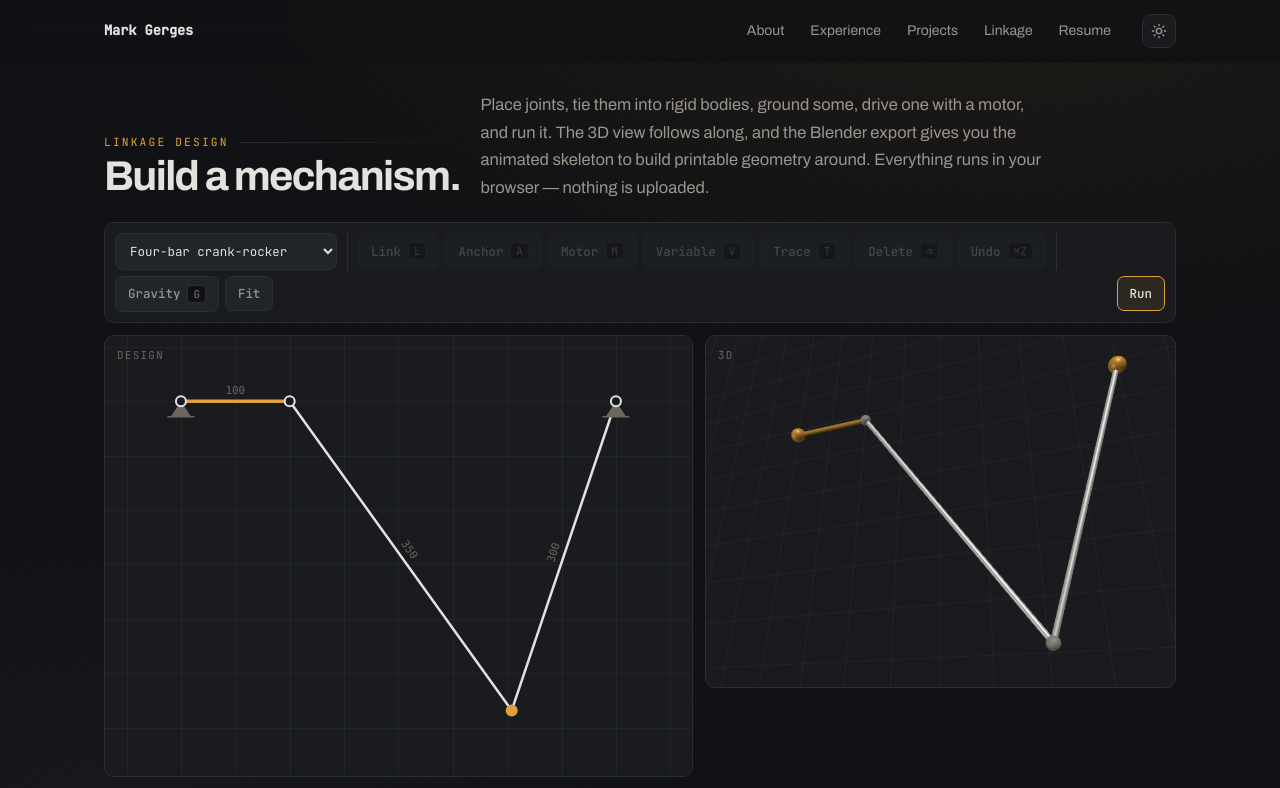
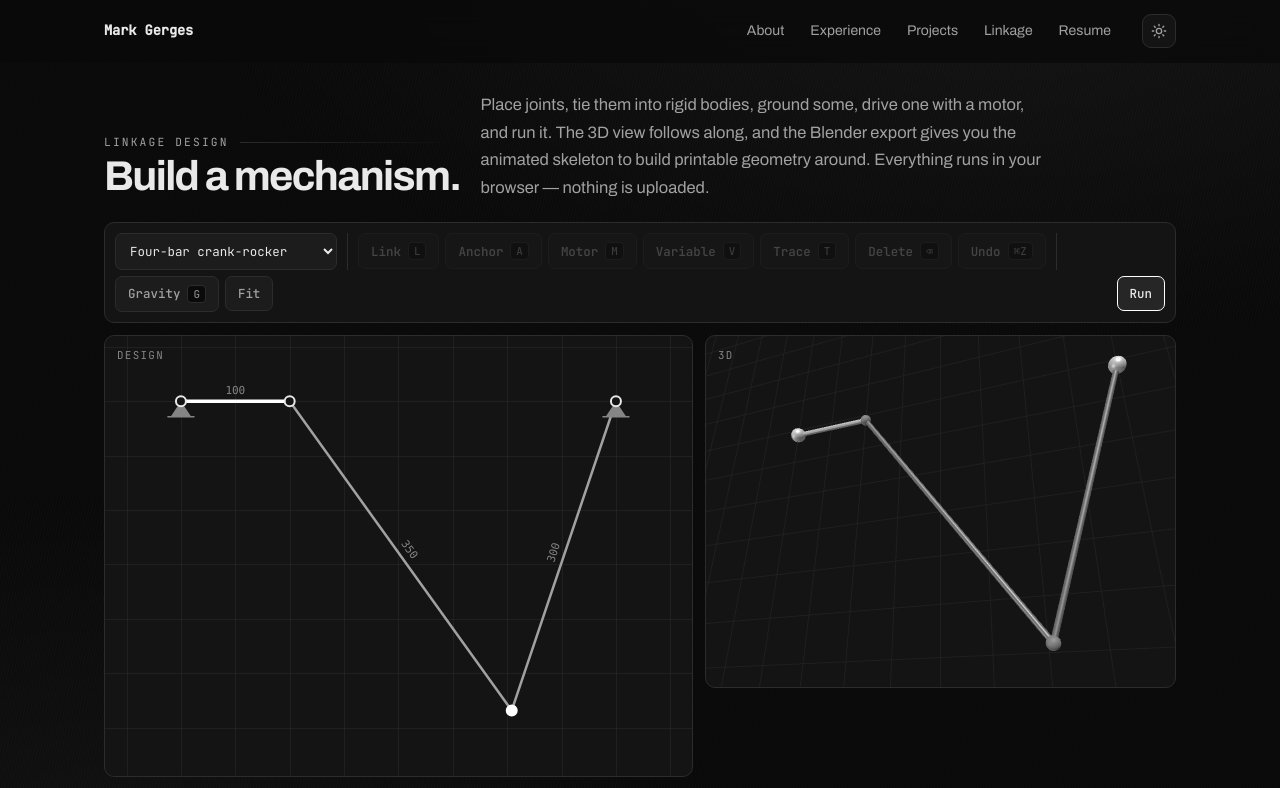
Before and after one commit to MHSGhali/MHSGhali.github.io, a plain HTML site: page pages/linkage.html in a window 1280 px wide. Shown: the top 788 px of the page. Drawn offline with nearby package versions, Linux system fonts and the light colour scheme.

Commit message:
Recolour the site black, white and grey
Drops the brass-on-steel palette for a strictly neutral one: every colour value
in the CSS, the two canvases, the 3D materials and the favicon now has
r == g == b. Nineteen values, no hue anywhere.

The interesting part is what happens to --accent. It was doing a lot of work --
eyebrows, motors, traced paths, the primary button, focus rings, hover borders
-- and with hue gone it cannot signal by being a different colour. So it stops
being a colour and becomes a POSITION: the far end of the value scale, white on
black and black on white, marking whatever should carry the most emphasis.
Everything else is placed between --text and --surface-line by value alone.

Three things had to move to keep the hierarchy legible once that changed:

- The eyebrow was at --accent, which made a small uppercase label the brightest
  thing on the page, above the headline. Its letterspaced mono already marks it
  as a label, so it drops to --text-dim.
- The hero's two-tone headline had both halves landing on near-white. The first
  line drops to --text-dim so the second still reads as the emphasis.
- In both canvases and in 3D, a driven link and an ordinary one were both
  near-white. Ordinary bars drop to --text-dim so the motor is the brightest
  thing in the mechanism, which is the one distinction those views exist to
  make.

--text-faint also went up a step in both themes, to 4.9-5.4:1. It carries
dates, meta lines, the status bar and the canvas numerals -- all small text,
which needs 4.5:1 -- and both the old palette and the first cut of this one sat
near 3.4:1 against the card surfaces. Every other text pair is AA or better;
body text is 16:1 and 18:1.

The favicon now switches ink on prefers-color-scheme rather than carrying a
fixed colour, since a single grey that reads on both tab strips does not exist.
Anything not honouring that falls back to mid grey.

Co-Authored-By: Claude Opus 5 <noreply@anthropic.com>
Claude-Session: https://claude.ai/code/session_01V4qSw7P4NyoX2pNy3QPXNj

```diff
--- a/css/main.css
+++ b/css/main.css
@@ -1,19 +1,25 @@
 /* ============================================================
    Mark Gerges - design system
-   Dark-first, machined: brass on steel. Light mode via [data-theme].
+   Monochrome, dark-first. Light mode via [data-theme].
+
+   There is no hue anywhere, so --accent is not a colour but a POSITION: the
+   far end of the value scale, white on black and black on white. It marks
+   whatever should carry the most emphasis -- a driven motor link, a traced
+   path, the primary button, a focused control. Everything else is placed
+   between --text and --surface-line by value alone.
    ============================================================ */
 
 :root {
-  --bg:            #101114;
-  --bg-elev:       #191b1f;
-  --bg-elev-2:     #212429;
-  --surface-line:  #2b2e33;
-  --text:          #e4e2de;
-  --text-dim:      #9a958d;
-  --text-faint:    #6b675f;
-  --accent:        #e0a03c;
-  --accent-soft:   rgba(224, 160, 60, 0.10);
-  --ring:          rgba(224, 160, 60, 0.5);
+  --bg:            #0a0a0a;
+  --bg-elev:       #141414;
+  --bg-elev-2:     #1c1c1c;
+  --surface-line:  #2c2c2c;
+  --text:          #e9e9e9;
+  --text-dim:      #a1a1a1;
+  --text-faint:    #858585;
+  --accent:        #ffffff;
+  --accent-soft:   rgba(255, 255, 255, 0.08);
+  --ring:          rgba(255, 255, 255, 0.55);
   --shadow:        0 1px 2px rgba(0,0,0,.6), 0 12px 30px -14px rgba(0,0,0,.85);
   --sheen-opacity: 1;
 
@@ -26,18 +32,18 @@
 }
 
 :root[data-theme="light"] {
-  --bg:            #faf9f6;
+  --bg:            #fbfbfb;
   --bg-elev:       #ffffff;
-  --bg-elev-2:     #f1efe9;
-  --surface-line:  #e3dfd6;
-  --text:          #17150f;
-  --text-dim:      #56514a;
-  --text-faint:    #8a847a;
-  --accent:        #9c6a12;
-  --accent-soft:   rgba(156, 106, 18, 0.08);
-  --ring:          rgba(156, 106, 18, 0.45);
-  --shadow:        0 1px 2px rgba(23,21,15,.05), 0 10px 26px -14px rgba(23,21,15,.2);
-  --sheen-opacity: 0.5;
+  --bg-elev-2:     #f2f2f2;
+  --surface-line:  #e2e2e2;
+  --text:          #131313;
+  --text-dim:      #555555;
+  --text-faint:    #6e6e6e;
+  --accent:        #000000;
+  --accent-soft:   rgba(0, 0, 0, 0.06);
+  --ring:          rgba(0, 0, 0, 0.5);
+  --shadow:        0 1px 2px rgba(0,0,0,.05), 0 10px 26px -14px rgba(0,0,0,.22);
+  --sheen-opacity: 0.6;
 }
 
 *, *::before, *::after { box-sizing: border-box; }
@@ -68,18 +74,18 @@ body {
   opacity: var(--sheen-opacity);
   transition: opacity .5s ease;
   background:
-    radial-gradient(1200px 600px at 78% -8%, rgba(224,160,60,.07), transparent 70%),
-    radial-gradient(900px 500px at 8% 104%, rgba(140,160,190,.05), transparent 72%),
+    radial-gradient(1200px 600px at 78% -8%, rgba(255,255,255,.05), transparent 70%),
+    radial-gradient(900px 500px at 8% 104%, rgba(255,255,255,.03), transparent 72%),
     repeating-linear-gradient(102deg,
       rgba(255,255,255,.012) 0px, rgba(255,255,255,.012) 1px,
       transparent 1px, transparent 3px);
 }
 :root[data-theme="light"] .sheen {
   background:
-    radial-gradient(1200px 600px at 78% -8%, rgba(156,106,18,.06), transparent 70%),
-    radial-gradient(900px 500px at 8% 104%, rgba(90,110,140,.05), transparent 72%),
+    radial-gradient(1200px 600px at 78% -8%, rgba(0,0,0,.035), transparent 70%),
+    radial-gradient(900px 500px at 8% 104%, rgba(0,0,0,.022), transparent 72%),
     repeating-linear-gradient(102deg,
-      rgba(23,21,15,.014) 0px, rgba(23,21,15,.014) 1px,
+      rgba(0,0,0,.014) 0px, rgba(0,0,0,.014) 1px,
       transparent 1px, transparent 3px);
 }
 
@@ -97,6 +103,7 @@ h3 { font-size: 1.12rem; }
 p  { margin: 0 0 1.05em; color: var(--text-dim); }
 a  { color: var(--accent); text-decoration: none; text-underline-offset: 3px; }
 a:hover { text-decoration: underline; }
+p a, li a, dd a { text-decoration: underline; text-decoration-thickness: 1px; }
 strong { color: var(--text); font-weight: 600; }
 ::selection { background: var(--accent); color: var(--bg); }
 
@@ -105,7 +112,7 @@ strong { color: var(--text); font-weight: 600; }
   font-size: .705rem;
   letter-spacing: .19em;
   text-transform: uppercase;
-  color: var(--accent);
+  color: var(--text-dim);
   margin: 0 0 14px;
   display: flex; align-items: center; gap: 11px;
 }
@@ -180,7 +187,7 @@ strong { color: var(--text); font-weight: 600; }
 }
 .btn:hover:not(:disabled) { text-decoration: none; transform: translateY(-2px); border-color: var(--accent); box-shadow: var(--shadow); }
 .btn:disabled { opacity: .4; cursor: not-allowed; transform: none; }
-.btn-primary { background: var(--accent); border-color: var(--accent); color: #17150f; font-weight: 600; }
+.btn-primary { background: var(--accent); border-color: var(--accent); color: var(--bg); font-weight: 600; }
 .btn-primary:hover:not(:disabled) { filter: brightness(1.08); border-color: var(--accent); }
 .btn svg { width: 15px; height: 15px; flex: none; }
 
@@ -188,9 +195,10 @@ strong { color: var(--text); font-weight: 600; }
 .hero { padding-block: 92px 76px; position: relative; }
 .hero-grid { display: grid; grid-template-columns: 1fr 440px; gap: 40px; align-items: center; }
 /* Smaller than the global h1: the hero shares its row with the canvas, so the
-   headline has about half the page to wrap in. */
+   headline has about half the page to wrap in. The two halves are separated by
+   value rather than hue -- the second line sits at the top of the scale. */
 .hero h1 { margin-bottom: 18px; font-weight: 800; letter-spacing: -.042em; line-height: 1.02;
-  font-size: clamp(2.1rem, 4.9vw, 3.7rem); }
+  font-size: clamp(2.1rem, 4.9vw, 3.7rem); color: var(--text-dim); }
 .hero h1 .grad { color: var(--accent); }
 .hero-role { font-size: 1.05rem; color: var(--text); font-weight: 500; margin-bottom: 14px; }
 .hero-role .sep { color: var(--text-faint); margin: 0 8px; }
--- a/js/linkage/app.js
+++ b/js/linkage/app.js
@@ -1,11 +1,11 @@
 /* Page controller for the linkage tool: wires the toolbar, the status line,
    the 3D view, the Blender export and the share link to the editor. */
 
-import { createEditor } from "./editor.js?v=554aaff8";
-import { createView3D } from "./view3d.js?v=554aaff8";
-import { PRESETS, buildPreset } from "./presets.js?v=554aaff8";
-import { exportBlenderScript } from "./blender.js?v=554aaff8";
-import { encode, decode } from "./serialize.js?v=554aaff8";
+import { createEditor } from "./editor.js?v=0bbdca31";
+import { createView3D } from "./view3d.js?v=0bbdca31";
+import { PRESETS, buildPreset } from "./presets.js?v=0bbdca31";
+import { exportBlenderScript } from "./blender.js?v=0bbdca31";
+import { encode, decode } from "./serialize.js?v=0bbdca31";
 
 const $ = (sel) => document.querySelector(sel);
 
@@ -167,10 +167,10 @@ function palette() {
   const cs = getComputedStyle(document.documentElement);
   const get = (n, f) => cs.getPropertyValue(n).trim() || f;
   return {
-    accent: get("--accent", "#e0a03c"),
-    line: get("--surface-line", "#2b2e33"),
-    text: get("--text", "#e4e2de"),
-    dim: get("--text-dim", "#9a958d"),
+    accent: get("--accent", "#ffffff"),
+    line: get("--surface-line", "#2c2c2c"),
+    text: get("--text", "#e9e9e9"),
+    dim: get("--text-dim", "#a1a1a1"),
   };
 }
 
--- a/js/linkage/blender.js
+++ b/js/linkage/blender.js
@@ -11,8 +11,8 @@
 
    Convention: 1 mechanism world unit = 1 mm. */
 
-import * as M from "./mechanism.js?v=554aaff8";
-import * as S from "./solver.js?v=554aaff8";
+import * as M from "./mechanism.js?v=0bbdca31";
+import * as S from "./solver.js?v=0bbdca31";
 
 export const EXPORT_FRAMES = 120;
 
--- a/js/linkage/editor.js
+++ b/js/linkage/editor.js
@@ -6,9 +6,9 @@
    with a mouse, a trackpad, or a finger, and every keyboard shortcut from the
    desktop app is also a toolbar button because a phone has no keyboard. */
 
-import * as M from "./mechanism.js?v=554aaff8";
-import * as S from "./solver.js?v=554aaff8";
-import * as v from "./vec2.js?v=554aaff8";
+import * as M from "./mechanism.js?v=0bbdca31";
+import * as S from "./solver.js?v=0bbdca31";
+import * as v from "./vec2.js?v=0bbdca31";
 
 const CONNECTOR_HIT_RADIUS = 12;   /* screen px */
 const LINK_EDGE_HIT_DIST = 7;
@@ -53,13 +53,13 @@ export function createEditor(canvas, { onChange } = {}) {
     const cs = getComputedStyle(document.documentElement);
     const get = (n, f) => cs.getPropertyValue(n).trim() || f;
     return {
-      accent: get("--accent", "#e0a03c"),
-      line: get("--surface-line", "#2b2e33"),
-      text: get("--text", "#e4e2de"),
-      dim: get("--text-dim", "#9a958d"),
-      faint: get("--text-faint", "#6b675f"),
-      elev: get("--bg-elev", "#191b1f"),
-      bg: get("--bg", "#101114"),
+      accent: get("--accent", "#ffffff"),
+      line: get("--surface-line", "#2c2c2c"),
+      text: get("--text", "#e9e9e9"),
+      dim: get("--text-dim", "#a1a1a1"),
+      faint: get("--text-faint", "#858585"),
+      elev: get("--bg-elev", "#141414"),
+      bg: get("--bg", "#0a0a0a"),
     };
   }
 
@@ -580,7 +580,9 @@ export function createEditor(canvas, { onChange } = {}) {
     ctx.lineCap = "round";
     for (const l of mechanism.links) {
       if (!l.alive) continue;
-      ctx.strokeStyle = l.selected ? palette.accent : l.isDriven ? palette.accent : palette.text;
+      /* Monochrome: selected and driven links take the top of the value
+         scale; everything else sits a step below so they stand out. */
+      ctx.strokeStyle = l.selected || l.isDriven ? palette.accent : palette.dim;
       ctx.lineWidth = l.selected ? 4 : l.isDriven ? 3.5 : 2.5;
       /* A variable-length link is drawn dashed: it is the one kind of link
          whose length you cannot trust by looking at it. */
--- a/js/linkage/mechanism.js
+++ b/js/linkage/mechanism.js
@@ -14,7 +14,7 @@
       That is what makes a ternary-or-larger link (a plate, not a bar) rigid:
       every internal distance is held, not just consecutive ones. */
 
-import * as v from "./vec2.js?v=554aaff8";
+import * as v from "./vec2.js?v=0bbdca31";
 
 /* Condensed upper-triangular pair index for i<j among k items (0-indexed). */
 export function pairIndex(i, j, k) {
--- a/js/linkage/presets.js
+++ b/js/linkage/presets.js
@@ -13,7 +13,7 @@
    The engine's y axis points down, as in the desktop tool, so gravity is
    +y and mechanisms that should sit above their ground line use negative y. */
 
-import * as M from "./mechanism.js?v=554aaff8";
+import * as M from "./mechanism.js?v=0bbdca31";
 
 /* Where two circles meet: radius ra about a, radius rb about b. `sign`
    picks which of the two intersections. Returns null if they don't reach. */
--- a/js/linkage/serialize.js
+++ b/js/linkage/serialize.js
@@ -11,7 +11,7 @@
    Dead (tombstoned) entries are dropped and ids renumbered on encode, so a
    long editing session doesn't produce a long link. */
 
-import * as M from "./mechanism.js?v=554aaff8";
+import * as M from "./mechanism.js?v=0bbdca31";
 
 const b64urlEncode = (s) => {
   const bytes = new TextEncoder().encode(s);
--- a/js/linkage/solver.js
+++ b/js/linkage/solver.js
@@ -12,9 +12,9 @@
    that look arbitrary and are not: the global damping scale, and why
    convergence and binding are judged by different measures. */
 
-import * as v from "./vec2.js?v=554aaff8";
-import { pairIndex } from "./mechanism.js?v=554aaff8";
-import { solve as linalgSolve } from "./linalg.js?v=554aaff8";
+import * as v from "./vec2.js?v=0bbdca31";
+import { pairIndex } from "./mechanism.js?v=0bbdca31";
+import { solve as linalgSolve } from "./linalg.js?v=0bbdca31";
 
 export function defaultParams() {
   return {
--- a/js/linkage/view3d.js
+++ b/js/linkage/view3d.js
@@ -55,7 +55,7 @@ export async function createView3D(container, getMechanism) {
   /* Rebuilt to suit the mechanism in frame(): a fixed-size grid either swamps a
      small linkage or is swamped by a large one. */
   let grid = null;
-  let gridColor = 0x2b2e33;
+  let gridColor = 0x2c2c2c;
   function buildGrid(span) {
     if (grid) { scene.remove(grid); grid.geometry.dispose(); grid.material.dispose(); }
     /* A round pitch near a tenth of the span, so the squares read as a scale. */
@@ -107,7 +107,7 @@ export async function createView3D(container, getMechanism) {
   scene.add(group);
 
   function setTheme(palette) {
-    materials.rod.color.set(palette.text);
+    materials.rod.color.set(palette.dim);
     materials.driven.color.set(palette.accent);
     materials.joint.color.set(palette.dim);
     materials.anchor.color.set(palette.accent);
--- a/pages/linkage.html
+++ b/pages/linkage.html
@@ -11,15 +11,15 @@
 <meta property="og:description" content="Build a planar linkage, drive it with a motor, trace its coupler curves, orbit it in 3D, and export it to Blender.">
 <meta property="og:url" content="https://mhsghali.github.io/pages/linkage.html">
 <meta name="twitter:card" content="summary">
-<meta name="theme-color" content="#101114">
+<meta name="theme-color" content="#0a0a0a">
 <link rel="icon" type="image/svg+xml" href="../assets/images/favicon.svg">
 <link rel="preconnect" href="https://fonts.googleapis.com">
 <link rel="preconnect" href="https://fonts.gstatic.com" crossorigin>
 <link rel="stylesheet" href="https://fonts.googleapis.com/css2?family=Archivo:wght@400;500;600;700;800&family=JetBrains+Mono:wght@400;500&display=swap" media="print" onload="this.media='all'">
 <noscript><link rel="stylesheet" href="https://fonts.googleapis.com/css2?family=Archivo:wght@400;500;600;700;800&family=JetBrains+Mono:wght@400;500&display=swap"></noscript>
-<link rel="stylesheet" href="../css/main.css?v=554aaff8">
+<link rel="stylesheet" href="../css/main.css?v=0bbdca31">
 <script>try{if(localStorage.getItem("theme")==="light")document.documentElement.setAttribute("data-theme","light")}catch(e){}</script>
-<script src="../js/app.js?v=554aaff8" defer></script>
+<script src="../js/app.js?v=0bbdca31" defer></script>
 <!-- three.js is pinned here rather than in view3d.js because OrbitControls
      imports the bare specifier "three" internally, which only resolves through
      an import map. Keeping both entries together means one version to bump. -->
@@ -31,7 +31,7 @@
   }
 }
 </script>
-<script type="module" src="../js/linkage/app.js?v=554aaff8"></script>
+<script type="module" src="../js/linkage/app.js?v=0bbdca31"></script>
 </head>
 <body>
 <div class="sheen" aria-hidden="true"></div>
```
Also changed, not shown: index.html (+4 -4 lines), js/hero-linkage.js (+12 -9 lines), assets/images/favicon.svg.
